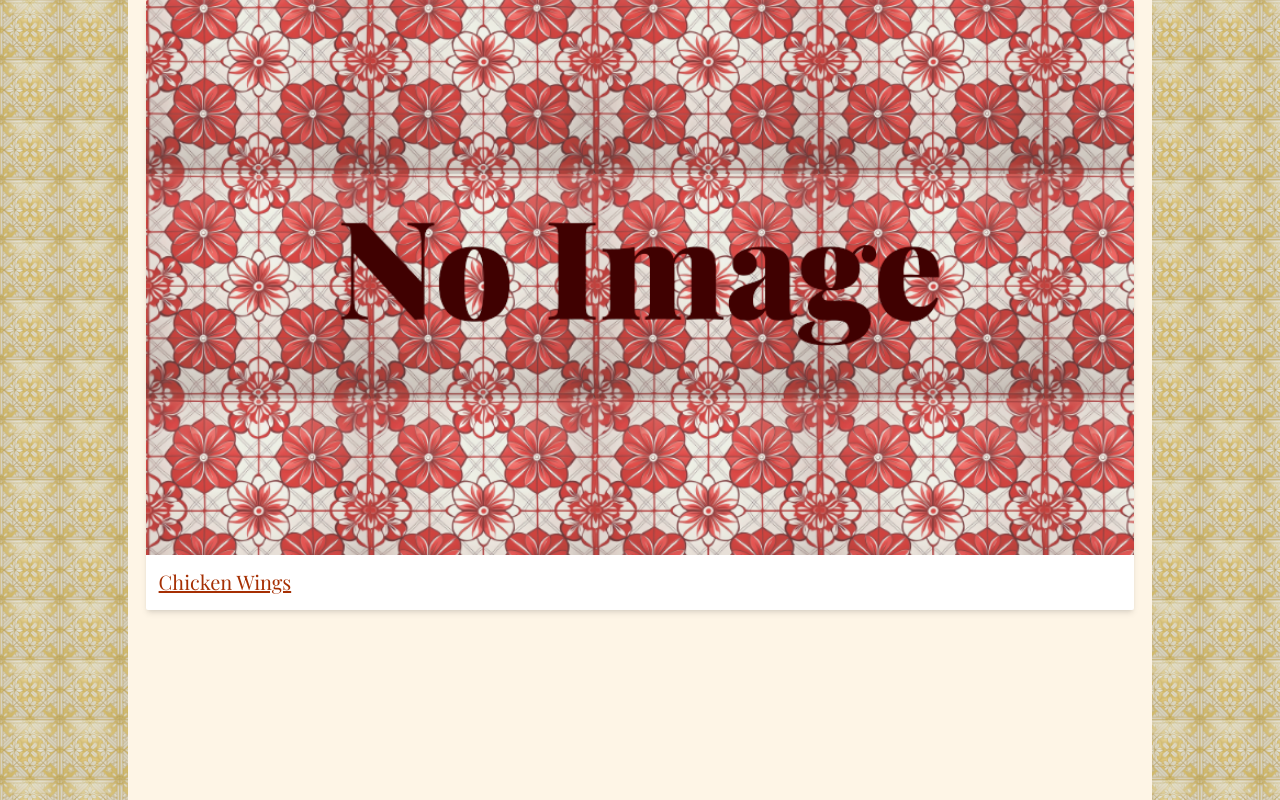
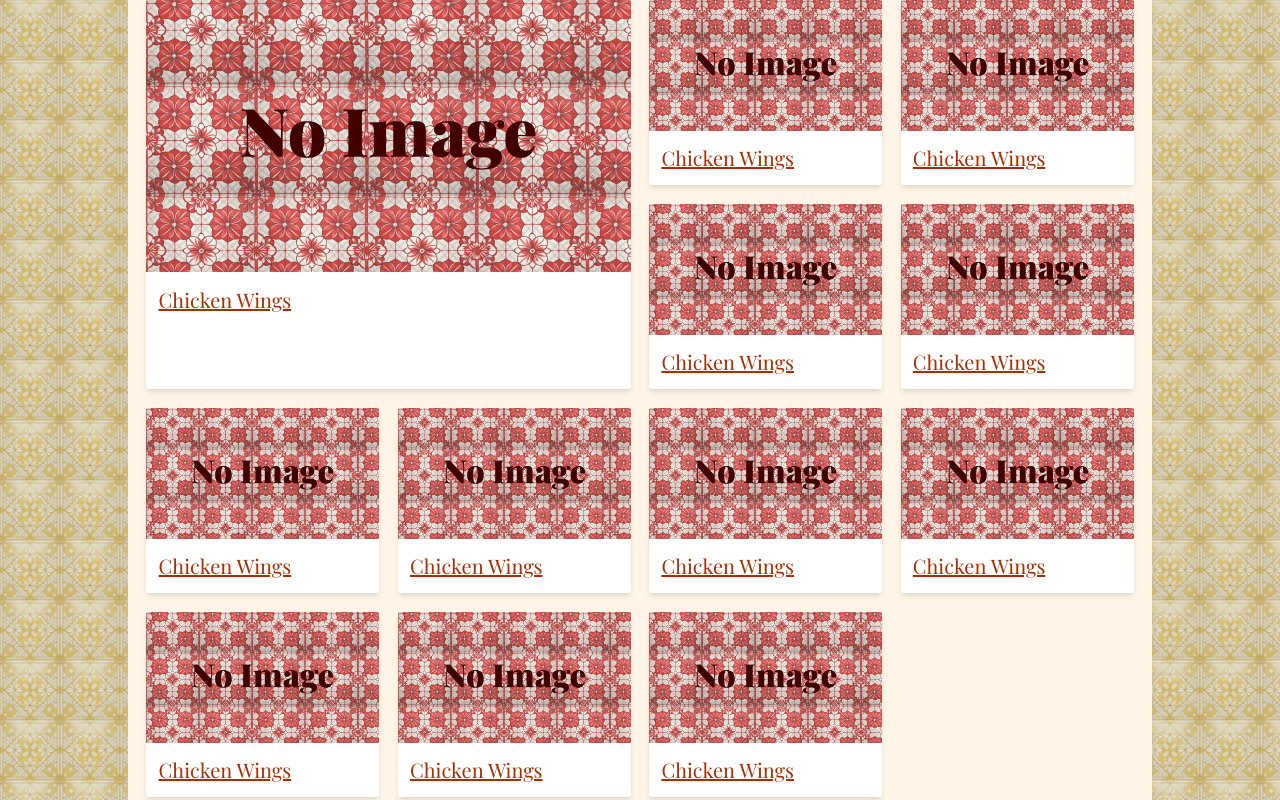
Before and after one commit to davinaleong/proj-recipe-app, a Next.js app: page / in a window 1280 px wide. Built offline with nearby package versions, Linux system fonts and the light colour scheme.

Commit message:
Done with card and card grid

```diff
--- a/src/app/components/card/card.scss
+++ b/src/app/components/card/card.scss
@@ -1,3 +1,9 @@
+.card-grid {
+  display: grid;
+  gap: var(--primary-spacer);
+  grid-template-columns: repeat(auto-fill, minmax(200px, 1fr));
+}
+
 .card {
   --_card-clr: var(--clr-card-fg);
   --_card-bg-clr: var(--clr-card-bg);
@@ -29,3 +35,12 @@
     padding-inline-end: var(--_card-body-spacer);
   }
 }
+
+@container q-container-main (width > theme("screens.md")) {
+  .card-grid {
+    .card:first-of-type {
+      grid-row: 1 / 3;
+      grid-column: 1 / 3;
+    }
+  }
+}
--- a/src/app/page.tsx
+++ b/src/app/page.tsx
@@ -8,7 +8,20 @@
 export default function Home() {
   return (
     <main className="wrapper wrapper-centered q-container q-container-main bg-ibYellow-50 min-h-screen">
-      <Card link={link} />
+      <div className="card-grid">
+        <Card link={link} />
+        <Card link={link} />
+        <Card link={link} />
+        <Card link={link} />
+        <Card link={link} />
+        <Card link={link} />
+        <Card link={link} />
+        <Card link={link} />
+        <Card link={link} />
+        <Card link={link} />
+        <Card link={link} />
+        <Card link={link} />
+      </div>
     </main>
   )
 }
```
